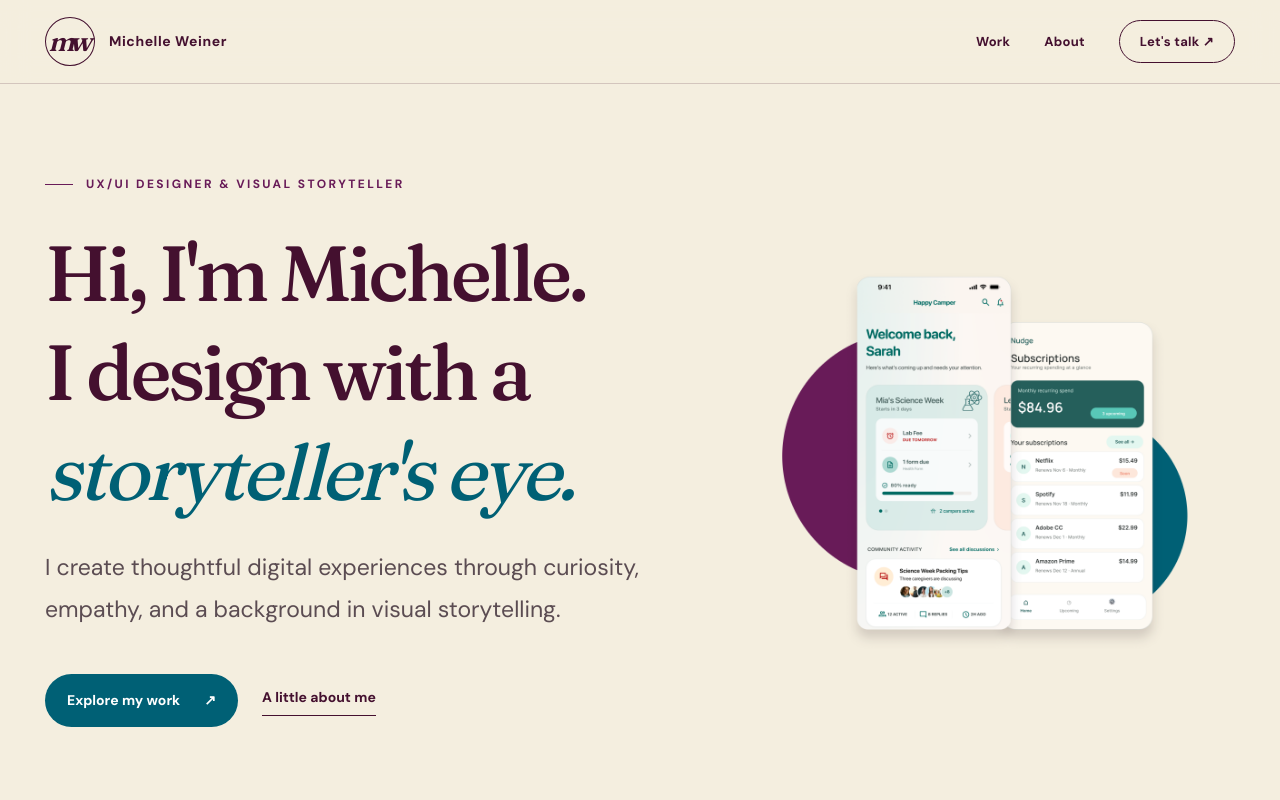
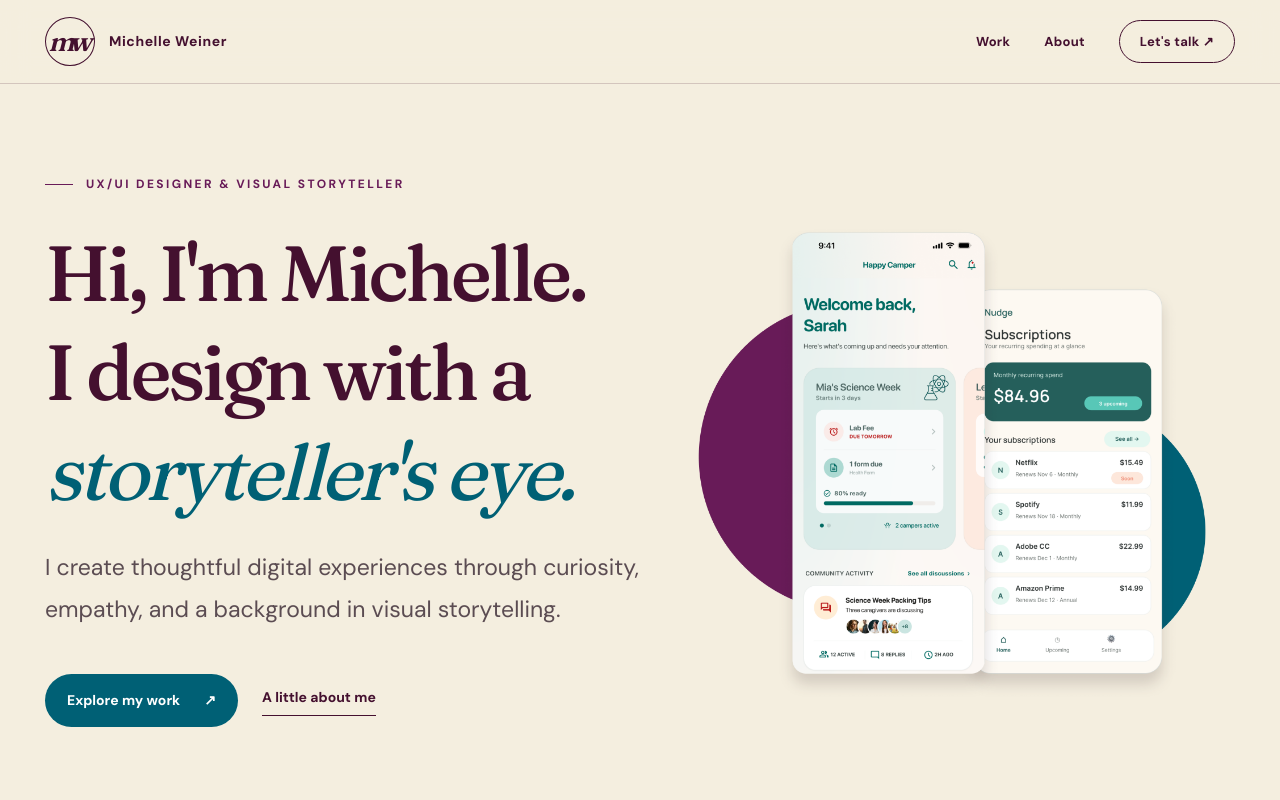
Before and after one commit to michelleweiner/michelleweiner.github.io, a plain HTML site: page index.html in a window 1280 px wide. Shown: the top 800 px of the page. Drawn offline with Linux system fonts and the light colour scheme.

Commit message:
Increase homepage hero image 25 percent and shift left on desktop

```diff
--- a/index.html
+++ b/index.html
@@ -308,10 +308,10 @@
     @media(max-width:450px){.portfolio-hero{height:310px}}
 \n    /* Approved Figma homepage hero — keep full image visible at native aspect ratio. */
     .hero .container{grid-template-columns:minmax(0,1.25fr) minmax(0,.85fr)}
-    .hero-art.approved-hero{display:flex !important;align-items:center;justify-content:center;min-width:0;width:100%;height:auto !important;min-height:440px;overflow:hidden;isolation:auto;margin:0;padding:0}
+    .hero-art.approved-hero{display:flex !important;align-items:center;justify-content:center;min-width:0;width:100%;height:auto !important;min-height:440px;overflow:visible;isolation:auto;margin:0;padding:0}
     .approved-hero::before,.approved-hero::after{content:none !important}
-    .approved-hero-image{display:block;width:100%;height:auto;max-width:100%;object-fit:contain;box-shadow:none;border:0;border-radius:0}
-    @media(max-width:990px){.hero .container{grid-template-columns:1fr}.hero-art.approved-hero{min-height:0;width:min(100%,520px);margin:0 auto}}
+    .approved-hero-image{display:block;flex:0 0 auto;width:125%;height:auto;max-width:none;object-fit:contain;box-shadow:none;border:0;border-radius:0;transform:translateX(-28px)}
+    @media(max-width:990px){.hero .container{grid-template-columns:1fr}.hero-art.approved-hero{min-height:0;width:min(100%,520px);margin:0 auto}.approved-hero-image{width:100%;max-width:100%;transform:none}}
     @media(max-width:750px){.hero-art.approved-hero{min-height:0;width:min(100%,460px);margin:0 auto}}
     </style>
 </head>
```
